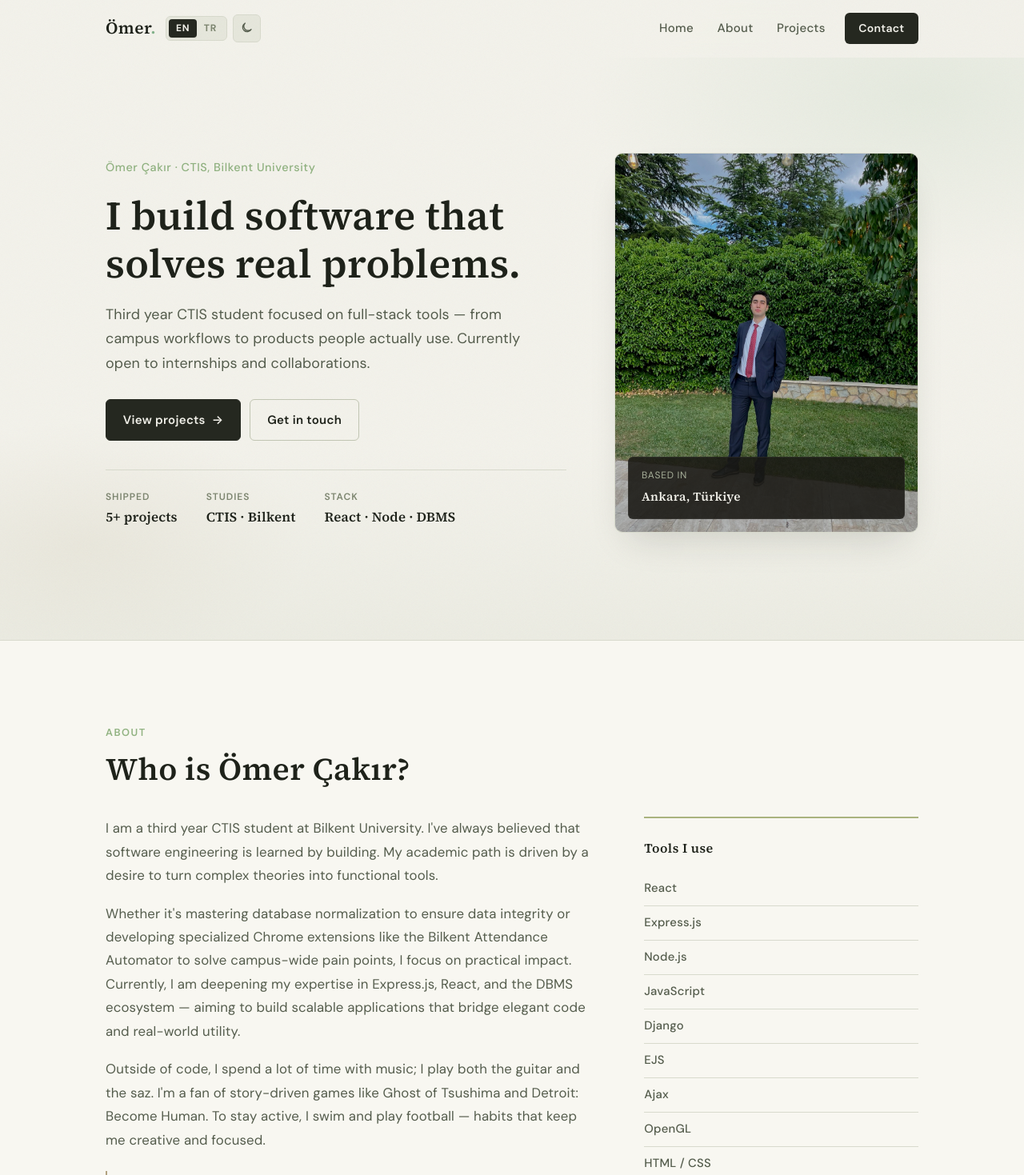
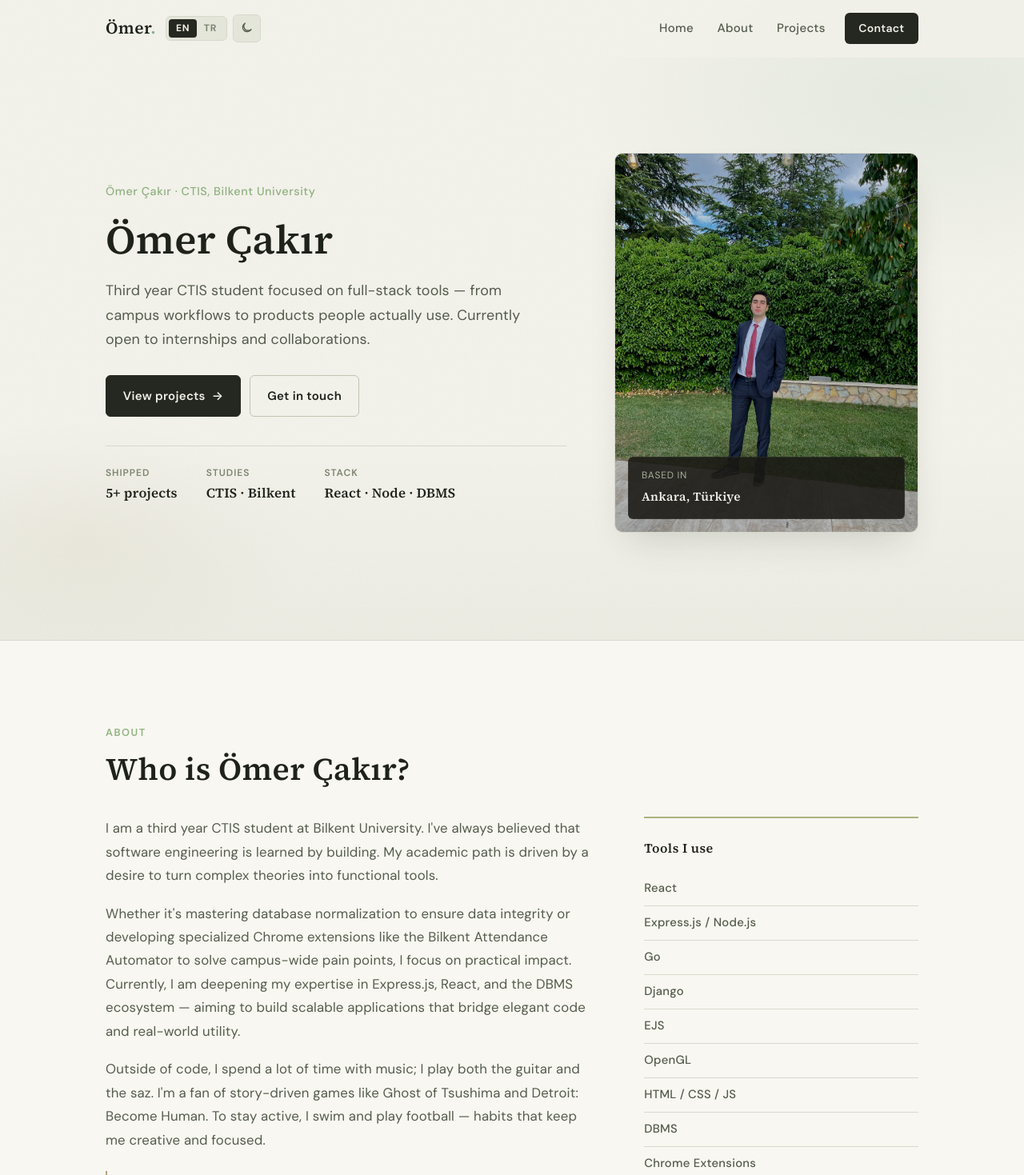
Before and after one commit to omercakir2/FullStackApp, a React (Vite) app in the folder frontend/: page / in a window 1280 px wide. Shown: the top 1469 px of the page at 80% size. Built offline with nearby package versions, Linux system fonts and the light colour scheme; no server answers.

Commit message:
set hero title to Ömer Çakır and update tools list

```diff
--- a/frontend/src/components/AboutMe.jsx
+++ b/frontend/src/components/AboutMe.jsx
@@ -3,14 +3,12 @@ import { useLanguage } from "../i18n/LanguageContext";
 
 const skills = [
   "React",
-  "Express.js",
-  "Node.js",
-  "JavaScript",
+  "Express.js / Node.js",
+  "Go",
   "Django",
   "EJS",
-  "Ajax",
   "OpenGL",
-  "HTML / CSS",
+  "HTML / CSS / JS",
   "DBMS",
   "Chrome Extensions",
 ];
--- a/frontend/src/i18n/translations.js
+++ b/frontend/src/i18n/translations.js
@@ -15,7 +15,7 @@ const translations = {
     },
     hero: {
       intro: "Ömer Çakır · CTIS, Bilkent University",
-      title: "I build software that solves real problems.",
+      title: "Ömer Çakır",
       subtitle:
         "Third year CTIS student focused on full-stack tools — from campus workflows to products people actually use. Currently open to internships and collaborations.",
       viewProjects: "View projects",
@@ -126,7 +126,7 @@ const translations = {
     },
     hero: {
       intro: "Ömer Çakır · CTIS, Bilkent Üniversitesi",
-      title: "Gerçek sorunlara çözüm üreten yazılımlar geliştiriyorum.",
+      title: "Ömer Çakır",
       subtitle:
         "Üçüncü sınıf CTIS öğrencisiyim. Kampüs iş akışlarından insanların gerçekten kullandığı ürünlere kadar full-stack araçlara odaklanıyorum. Staj ve iş birliklerine açığım.",
       viewProjects: "Projelere bak",
```
